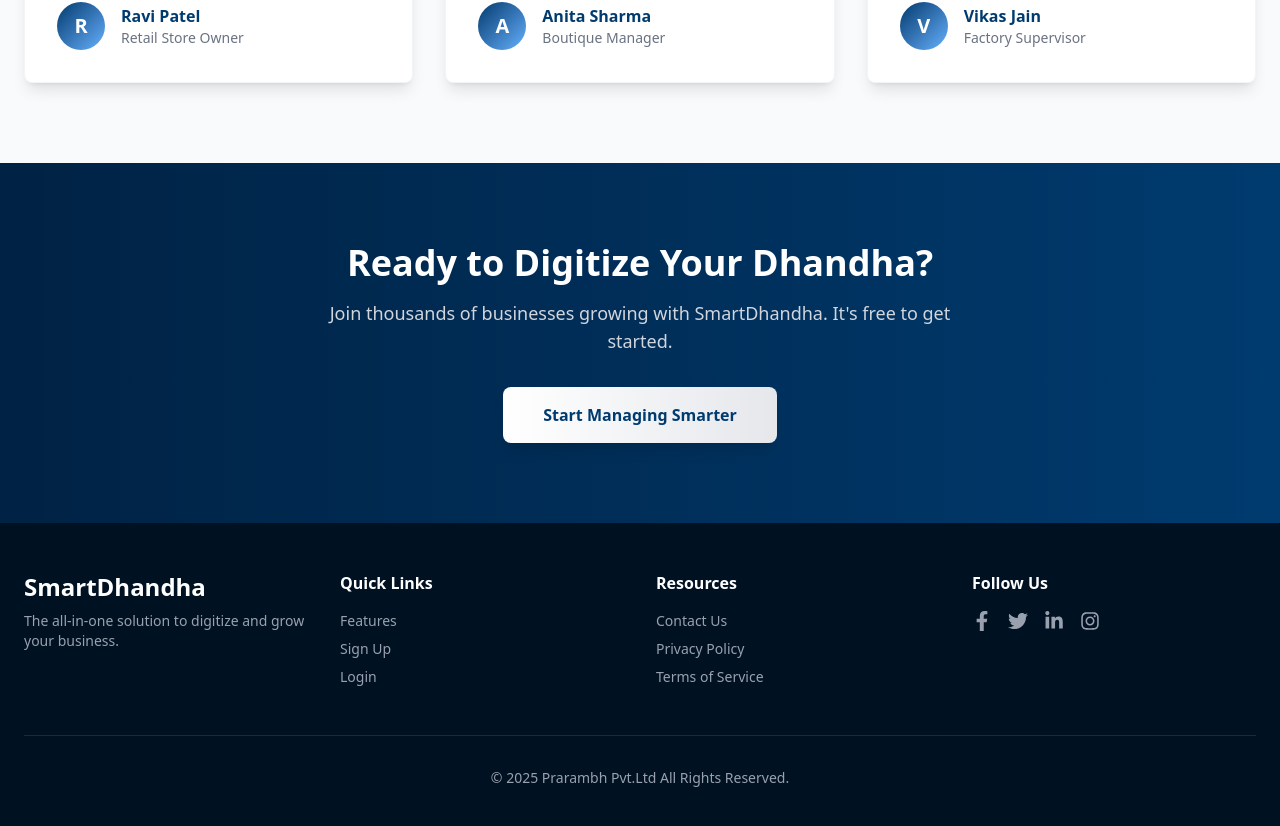
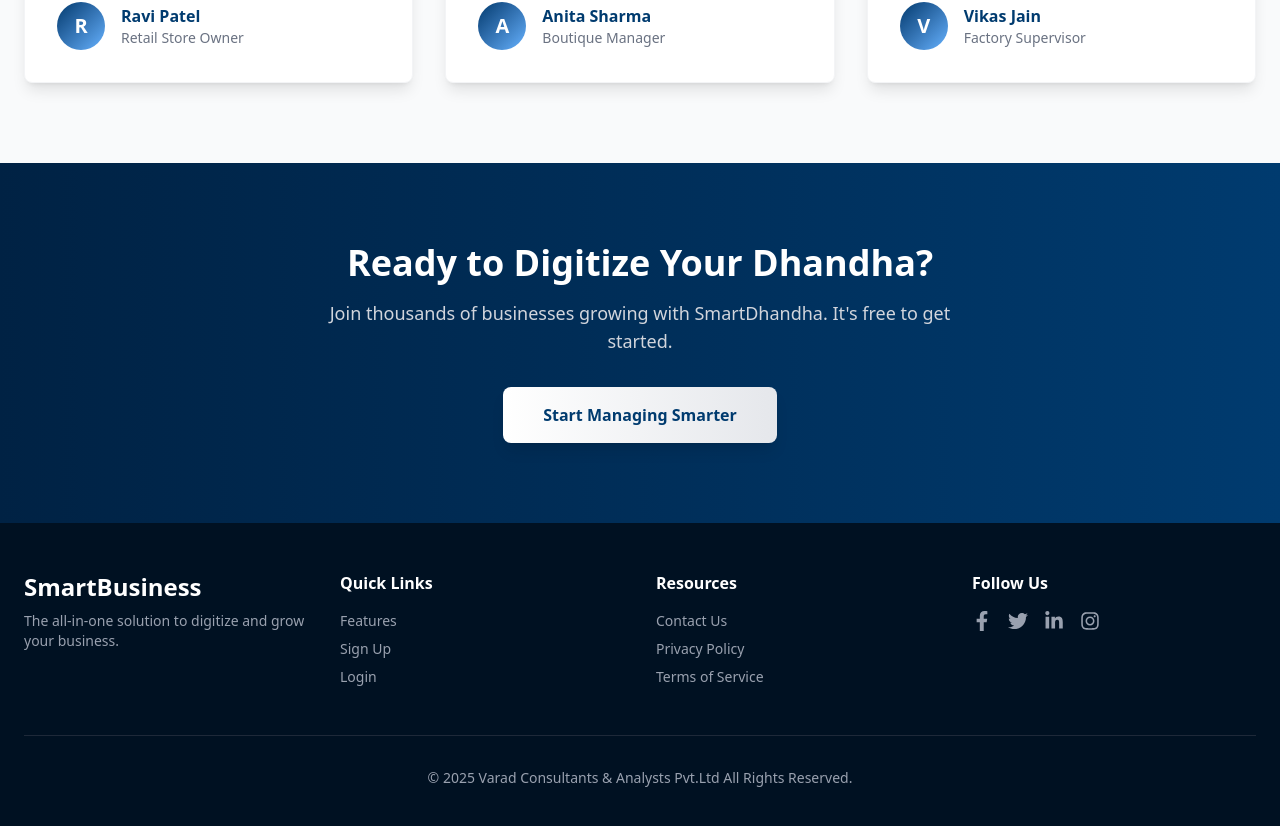
Before and after one commit to Priti0308/SmartDhandha-Client, a React (Vite) app: page / in a window 1280 px wide. Shown: the part 2413-3239 px from the top of the page. Built offline with nearby package versions, Linux system fonts and the light colour scheme.

Commit message:
help desk changed

```diff
--- a/src/pages/Help.jsx
+++ b/src/pages/Help.jsx
@@ -7,12 +7,12 @@ import { QuestionMarkCircleIcon } from '@heroicons/react/24/outline';
 // Define the primary blue color (matching your project's style: #00264B)
 const PRIMARY_BLUE = '#00264B';
 const ACCENT_BLUE = '#0173AE';
-const BASE_URL = 'www.prambh-pvt-ltd.com'; // Placeholder for the new name
+const BASE_URL = 'www.varadanalyst.com'; // Placeholder for the new name
 
 const PrarambhSupportCard = () => {
     // UPDATED: Company name and data
     const supportData = {
-        name: 'Prarambh Pvt. Ltd.', // Changed to Pvt. Ltd.
+        name: 'Varad Consultants & Analysts Pvt.Ltd', // Changed to Pvt. Ltd.
         tagline: 'Committed to your business success.',
         contactNumber: '+91 8446348461',
         website: BASE_URL,
--- a/src/pages/Home.jsx
+++ b/src/pages/Home.jsx
@@ -309,7 +309,7 @@ const Home = () => {
         <div className="container mx-auto px-6 py-12">
           <div className="grid grid-cols-1 sm:grid-cols-2 md:grid-cols-4 gap-8">
             <div className="sm:col-span-2 md:col-span-1">
-              <h3 className="text-white font-bold text-2xl mb-2">SmartDhandha</h3>
+              <h3 className="text-white font-bold text-2xl mb-2">SmartBusiness</h3>
               <p className="text-sm">
                 The all-in-one solution to digitize and grow your business.
               </p>
@@ -341,7 +341,7 @@ const Home = () => {
             </div>
           </div>
           <div className="mt-12 pt-8 border-t border-gray-800 text-center text-sm">
-            <p>&copy; {new Date().getFullYear()} Prarambh Pvt.Ltd All Rights Reserved.</p>
+            <p>&copy; {new Date().getFullYear()} Varad Consultants & Analysts Pvt.Ltd All Rights Reserved.</p>
           </div>
         </div>
       </footer>
```
